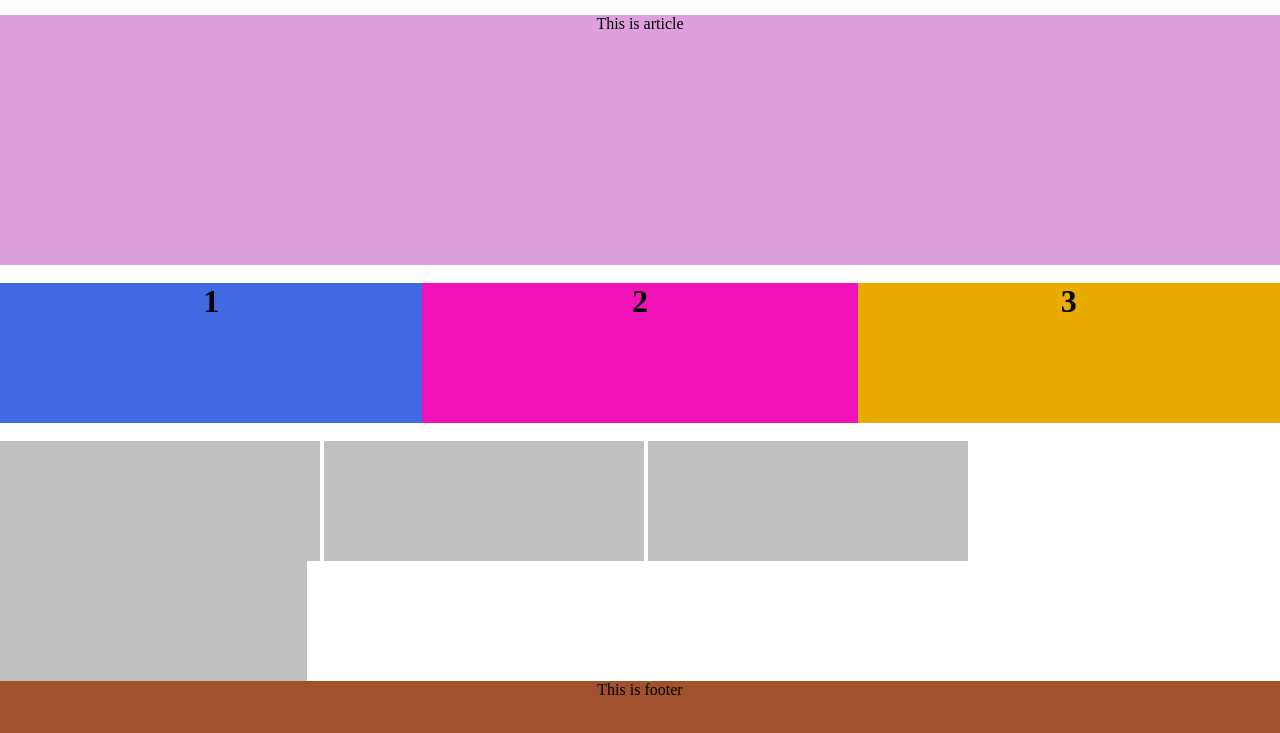
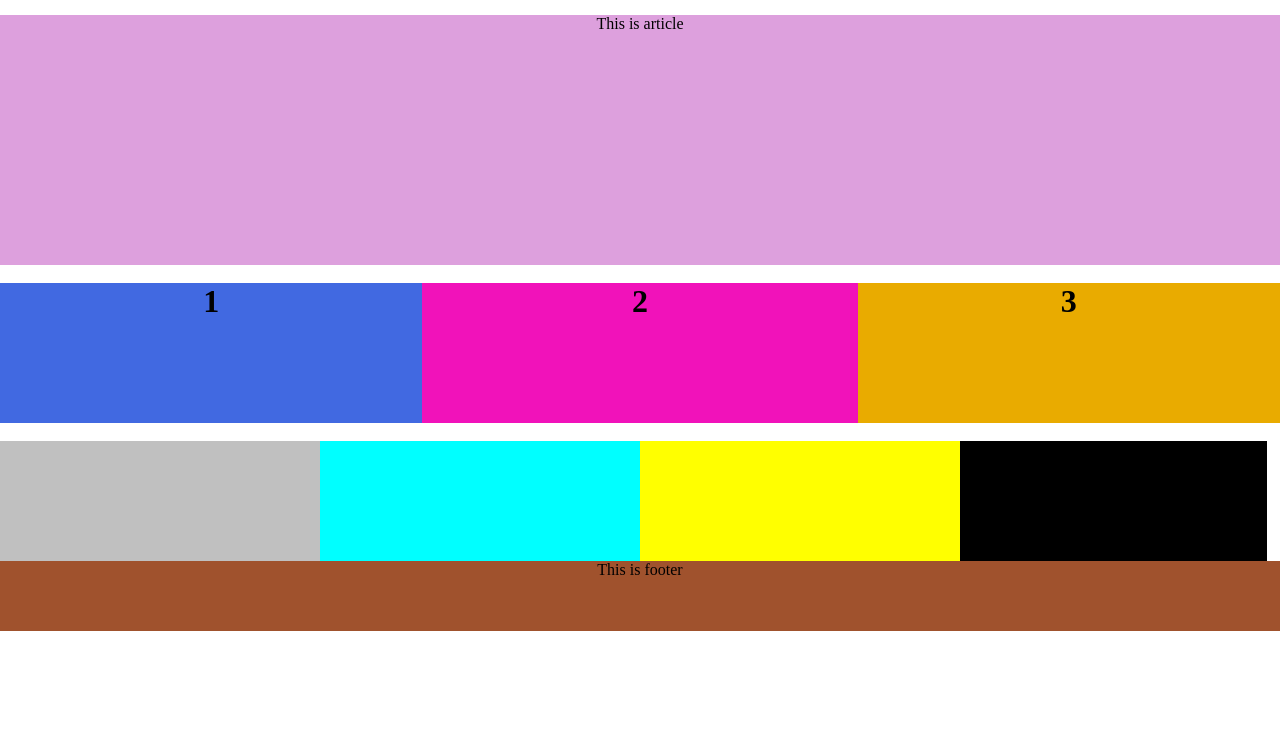
Before and after one commit to hrhafiz/layout-4, a plain HTML site: page index.html in a window 1280 px wide. Shown: the part 83-816 px from the top of the page. Drawn offline with Linux system fonts and the light colour scheme.

Commit message:
Update style.css

```diff
--- a/css/style.css
+++ b/css/style.css
@@ -55,27 +55,27 @@
     width: 25%;
     float: left;
     background-color: silver;
-    margin-right: 4px;
+
 }
 .section_2{
     height: 120px;
     width: 25%;
     float: left;
-    background-color: silver;
-    margin-right: 4px;
+    background-color: aqua;
+
 }
 .section_3{
     height: 120px;
     width: 25%;
     float: left;
-    background-color: silver;
-    margin-right: 5px;
+    background-color: yellow;
+
 }
 .section_4{
     height: 120px;
     width: 24%;
     float: left;
-    background-color: silver;
+    background-color:black
 
 
 }
```
